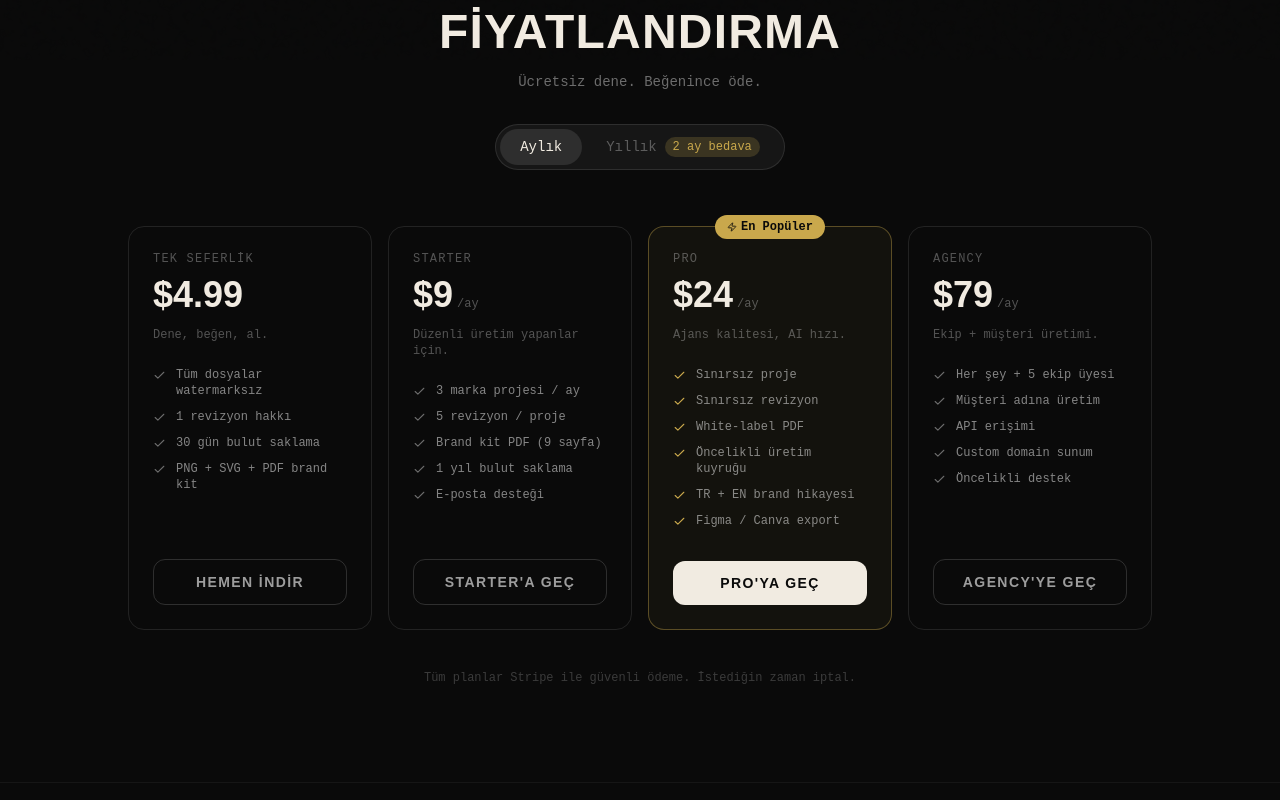
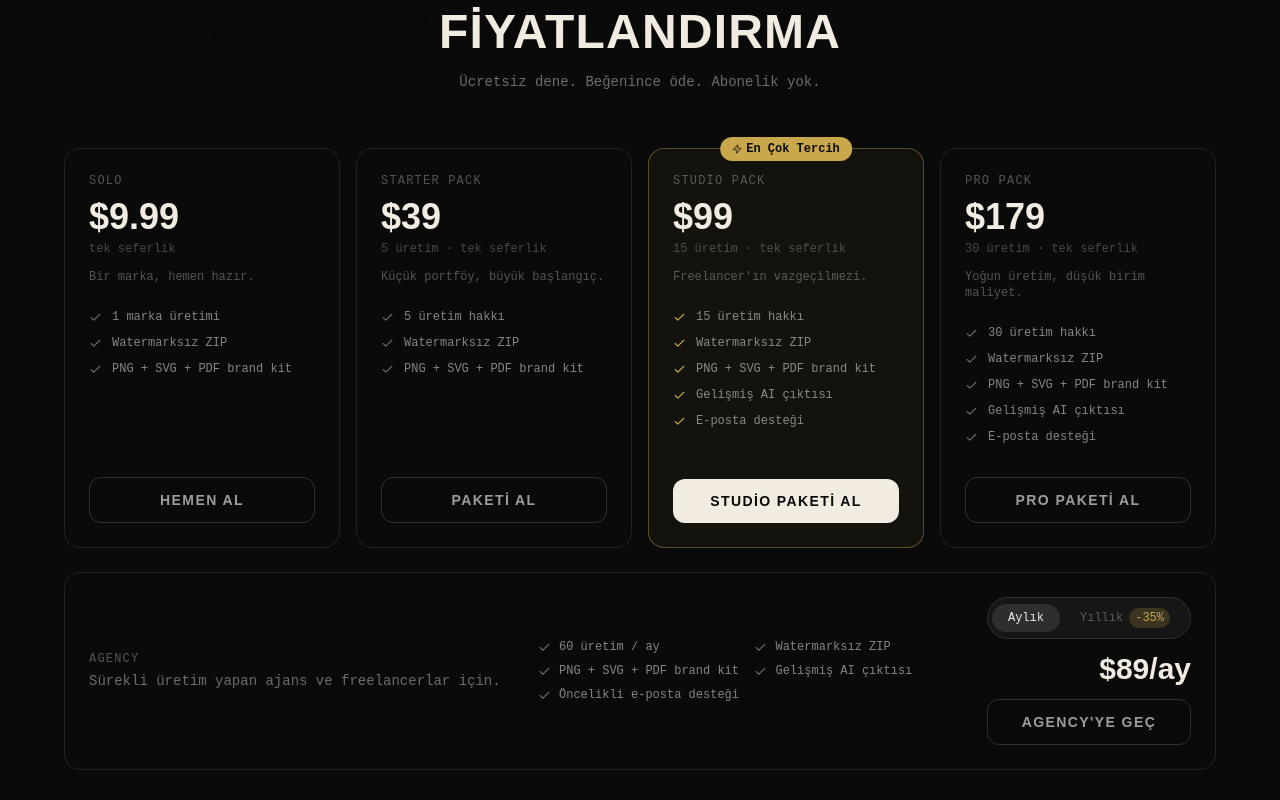
Before and after one commit to rockarge/brandgen, a Next.js app: page / in a window 1280 px wide. Shown: the part 1140-1940 px from the top of the page. Built offline with nearby package versions, Linux system fonts and the light colour scheme.

Commit message:
feat: yeni fiyatlama politikası — paket bazlı model, Sonnet/Haiku tier mapping ts=1781973664

```diff
--- a/app/api/create-checkout/route.ts
+++ b/app/api/create-checkout/route.ts
@@ -4,19 +4,22 @@ import { supabaseAdmin } from "@/lib/supabase";
 
 const APP_URL = process.env.NEXT_PUBLIC_APP_URL || "http://localhost:3000";
 
+// Tek seferlik paket planları (mode: payment, inline price_data)
+const ONE_TIME_PACKS: PlanTier[] = ["starter_pack", "studio_pack", "pro_pack"];
+
 export async function POST(req: NextRequest) {
   try {
     const {
       jobId,
-      tier = "single" as PlanTier,
+      tier = "solo" as PlanTier,
       billing = "monthly" as BillingInterval,
     } = await req.json();
 
     const db = supabaseAdmin();
     let session;
 
-    if (tier === "single") {
-      // Single: jobId zorunlu
+    if (tier === "solo") {
+      // Solo: job bazlı tek seferlik ödeme (üretim sonrası)
       if (!jobId) {
         return NextResponse.json({ error: "jobId gerekli" }, { status: 400 });
       }
@@ -44,18 +47,16 @@ export async function POST(req: NextRequest) {
         );
       }
 
+      const plan = PRICES.solo;
       session = await stripe.checkout.sessions.create({
         mode: "payment",
         payment_method_types: ["card"],
         line_items: [
           {
             price_data: {
-              currency: PRICES.single.currency,
-              unit_amount: PRICES.single.amount,
-              product_data: {
-                name: PRICES.single.name,
-                description: PRICES.single.description,
-              },
+              currency: plan.currency,
+              unit_amount: plan.amount,
+              product_data: { name: plan.name, description: plan.description },
             },
             quantity: 1,
           },
@@ -66,19 +67,52 @@ export async function POST(req: NextRequest) {
         expires_at: Math.floor(Date.now() / 1000) + 30 * 60,
       });
 
-      // Store session id
       await db
         .from("jobs")
         .update({ stripe_session_id: session.id })
         .eq("id", jobId);
-    } else {
-      // Subscription tiers (starter / pro / agency) — jobId opsiyonel
-      const planPrices = PRICES[tier as keyof typeof PRICES] as {
-        monthly: string;
-        yearly: string;
-      };
-      const priceId =
-        billing === "yearly" ? planPrices.yearly : planPrices.monthly;
+
+    } else if (ONE_TIME_PACKS.includes(tier)) {
+      // Paket planlar: tek seferlik ödeme, jobId opsiyonel
+      const plan = PRICES[tier] as { amount: number; currency: string; name: string; description: string };
+
+      const successUrl = jobId
+        ? `${APP_URL}/success/${jobId}?session_id={CHECKOUT_SESSION_ID}&pack=${tier}`
+        : `${APP_URL}/?pack_purchased=${tier}&session_id={CHECKOUT_SESSION_ID}`;
+
+      const cancelUrl = jobId
+        ? `${APP_URL}/preview/${jobId}`
+        : `${APP_URL}/#pricing`;
+
+      session = await stripe.checkout.sessions.create({
+        mode: "payment",
+        payment_method_types: ["card"],
+        line_items: [
+          {
+            price_data: {
+              currency: plan.currency,
+              unit_amount: plan.amount,
+              product_data: { name: plan.name, description: plan.description },
+            },
+            quantity: 1,
+          },
+        ],
+        success_url: successUrl,
+        cancel_url: cancelUrl,
+        metadata: { jobId: jobId ?? "", tier },
+      });
+
+      if (jobId) {
+        await db
+          .from("jobs")
+          .update({ stripe_session_id: session.id })
+          .eq("id", jobId);
+      }
+
+    } else if (tier === "agency") {
+      // Agency: abonelik (inline price_data ile subscription)
+      const plan = PRICES.agency;
+      const priceConfig = billing === "yearly" ? plan.yearly : plan.monthly;
 
       const successUrl = jobId
         ? `${APP_URL}/success/${jobId}?session_id={CHECKOUT_SESSION_ID}`
@@ -91,19 +125,31 @@ export async function POST(req: NextRequest) {
       session = await stripe.checkout.sessions.create({
         mode: "subscription",
         payment_method_types: ["card"],
-        line_items: [{ price: priceId, quantity: 1 }],
+        line_items: [
+          {
+            price_data: {
+              currency: plan.currency,
+              unit_amount: priceConfig.amount,
+              recurring: { interval: priceConfig.interval },
+              product_data: { name: plan.name, description: plan.description },
+            },
+            quantity: 1,
+          },
+        ],
         success_url: successUrl,
         cancel_url: cancelUrl,
         metadata: { jobId: jobId ?? "", tier, billing },
       });
 
-      // Store session id — sadece jobId varsa
       if (jobId) {
         await db
           .from("jobs")
           .update({ stripe_session_id: session.id })
           .eq("id", jobId);
       }
+
+    } else {
+      return NextResponse.json({ error: "Geçersiz plan." }, { status: 400 });
     }
 
     return NextResponse.json({ url: session.url });
--- a/app/api/generate/route.ts
+++ b/app/api/generate/route.ts
@@ -6,7 +6,8 @@ const BACKEND_URL = process.env.BACKEND_URL || "https://brandgen-api.fly.dev";
 
 export async function POST(req: NextRequest) {
   try {
-    const { prompt } = await req.json();
+    // tier: free (default Haiku) | solo | starter_pack | studio_pack | pro_pack | agency
+    const { prompt, tier = "free" } = await req.json();
 
     if (!prompt || prompt.trim().length < 10) {
       return NextResponse.json(
@@ -37,7 +38,7 @@ export async function POST(req: NextRequest) {
     fetch(`${BACKEND_URL}/generate`, {
       method: "POST",
       headers: { "Content-Type": "application/json" },
-      body: JSON.stringify({ job_id: jobId, prompt: prompt.trim() }),
+      body: JSON.stringify({ job_id: jobId, prompt: prompt.trim(), tier }),
     }).catch((e) => console.error("Backend trigger failed:", e));
 
     return NextResponse.json({ jobId });
--- a/app/page.tsx
+++ b/app/page.tsx
@@ -169,10 +169,10 @@ export default function Home() {
           <div className="w-px h-8 bg-white/10" />
           <div>
             <div className="text-2xl font-display font-black text-brand-offwhite">
-              $4.99
+              $9.99
             </div>
             <div className="text-xs font-mono text-white/30 mt-1">
-              Tam kit indirme
+              Tek üretim indirme
             </div>
           </div>
         </div>
--- a/app/preview/[id]/page.tsx
+++ b/app/preview/[id]/page.tsx
@@ -567,7 +567,7 @@ export default function PreviewPage() {
       const res = await fetch("/api/create-checkout", {
         method: "POST",
         headers: { "Content-Type": "application/json" },
-        body: JSON.stringify({ jobId: id, tier: "single" }),
+        body: JSON.stringify({ jobId: id, tier: "solo" }),
       });
       const { url } = await res.json();
       if (url) window.location.href = url;
@@ -707,10 +707,10 @@ export default function PreviewPage() {
             {/* CTA */}
             <div className="p-5 rounded-2xl border border-brand-gold/30 bg-brand-gold/5">
               <div className="flex items-baseline gap-2 mb-1">
-                <span className="font-display font-black text-4xl text-brand-offwhite">$4.99</span>
+                <span className="font-display font-black text-4xl text-brand-offwhite">$9.99</span>
                 <span className="text-white/30 font-mono text-xs">tek seferlik</span>
               </div>
-              <p className="text-xs text-white/40 font-mono mb-5">Kahve fiyatına tam marka kiti.</p>
+              <p className="text-xs text-white/40 font-mono mb-5">Bu üretimi watermarksız, tam kalitede indir.</p>
               <button
                 onClick={handleBuy}
                 disabled={checkoutLoading}
@@ -719,7 +719,7 @@ export default function PreviewPage() {
                 {checkoutLoading ? (
                   <span className="w-4 h-4 border-2 border-brand-black/20 border-t-brand-black rounded-full animate-spin" />
                 ) : (
-                  <><Download size={16} /> İndir — $4.99</>
+                  <><Download size={16} /> İndir — $9.99</>
                 )}
               </button>
               <p className="mt-3 text-center text-xs font-mono text-white/20">Stripe ile güvenli ödeme. Anında indirme.</p>
@@ -727,9 +727,9 @@ export default function PreviewPage() {
 
             {/* Upsell */}
             <div className="p-4 rounded-xl border border-white/5 bg-white/2">
-              <div className="text-xs font-mono text-white/20 mb-2">Daha fazla marka yapacaksan?</div>
+              <div className="text-xs font-mono text-white/20 mb-2">Birden fazla marka yapacaksan?</div>
               <div className="text-sm font-body text-white/40">
-                <strong className="text-white/60">Starter $9/ay</strong> — 3 proje/ay, sınırsız revizyon, 1 yıl bulut saklama.
+                <strong className="text-white/60">Starter Pack $39</strong> — 5 üretim hakkı, süresi dolmaz.
               </div>
             </div>
           </div>
--- a/components/Pricing.tsx
+++ b/components/Pricing.tsx
@@ -5,89 +5,103 @@ import { Check, Zap, Loader2 } from "lucide-react";
 
 type Billing = "monthly" | "yearly";
 
-const PLANS = [
+// Tek seferlik paket planları
+const ONE_TIME_PLANS = [
   {
-    id: "single",
-    name: "Tek Seferlik",
+    id: "solo",
+    name: "Solo",
     badge: null,
-    monthly: 4.99,
-    yearly: null,
-    yearlyTotal: null,
-    description: "Dene, beğen, al.",
+    price: 9.99,
+    priceLabel: "tek seferlik",
+    description: "Bir marka, hemen hazır.",
     features: [
-      "Tüm dosyalar watermarksız",
-      "1 revizyon hakkı",
-      "30 gün bulut saklama",
+      "1 marka üretimi",
+      "Watermarksız ZIP",
       "PNG + SVG + PDF brand kit",
     ],
-    cta: "Hemen İndir",
+    cta: "Hemen Al",
     highlight: false,
+    aiNote: null,
   },
   {
-    id: "starter",
-    name: "Starter",
+    id: "starter_pack",
+    name: "Starter Pack",
     badge: null,
-    monthly: 9,
-    yearly: 7,
-    yearlyTotal: 79,
-    description: "Düzenli üretim yapanlar için.",
+    price: 39,
+    priceLabel: "5 üretim · tek seferlik",
+    description: "Küçük portföy, büyük başlangıç.",
     features: [
-      "3 marka projesi / ay",
-      "5 revizyon / proje",
-      "Brand kit PDF (9 sayfa)",
-      "1 yıl bulut saklama",
+      "5 üretim hakkı",
+      "Watermarksız ZIP",
+      "PNG + SVG + PDF brand kit",
+    ],
+    cta: "Paketi Al",
+    highlight: false,
+    aiNote: null,
+  },
+  {
+    id: "studio_pack",
+    name: "Studio Pack",
+    badge: "En Çok Tercih",
+    price: 99,
+    priceLabel: "15 üretim · tek seferlik",
+    description: "Freelancer'ın vazgeçilmezi.",
+    features: [
+      "15 üretim hakkı",
+      "Watermarksız ZIP",
+      "PNG + SVG + PDF brand kit",
+      "Gelişmiş AI çıktısı",
       "E-posta desteği",
     ],
-    cta: "Starter'a Geç",
-    highlight: false,
+    cta: "Studio Paketi Al",
+    highlight: true,
+    aiNote: null,
   },
   {
-    id: "pro",
-    name: "Pro",
-    badge: "En Popüler",
-    monthly: 24,
-    yearly: 19,
-    yearlyTotal: 199,
-    description: "Ajans kalitesi, AI hızı.",
+    id: "pro_pack",
+    name: "Pro Pack",
+    badge: null,
+    price: 179,
+    priceLabel: "30 üretim · tek seferlik",
+    description: "Yoğun üretim, düşük birim maliyet.",
     features: [
-      "Sınırsız proje",
-      "Sınırsız revizyon",
-      "White-label PDF",
-      "Öncelikli üretim kuyruğu",
-      "TR + EN brand hikayesi",
-      "Figma / Canva export",
+      "30 üretim hakkı",
+      "Watermarksız ZIP",
+      "PNG + SVG + PDF brand kit",
+      "Gelişmiş AI çıktısı",
+      "E-posta desteği",
     ],
-    cta: "Pro'ya Geç",
-    highlight: true,
+    cta: "Pro Paketi Al",
+    highlight: false,
+    aiNote: null,
   },
-  {
+];
+
+// Agency abonelik planı
+const AGENCY_PLAN = {
   id: "agency",
   name: "Agency",
   badge: null,
-    monthly: 79,
-    yearly: 59,
-    yearlyTotal: 599,
-    description: "Ekip + müşteri üretimi.",
+  monthly: 89,
+  yearly: 699,
+  description: "Sürekli üretim yapan ajans ve freelancerlar için.",
   features: [
-      "Her şey + 5 ekip üyesi",
-      "Müşteri adına üretim",
-      "API erişimi",
-      "Custom domain sunum",
-      "Öncelikli destek",
+    "60 üretim / ay",
+    "Watermarksız ZIP",
+    "PNG + SVG + PDF brand kit",
+    "Gelişmiş AI çıktısı",
+    "Öncelikli e-posta desteği",
   ],
   cta: "Agency'ye Geç",
-    highlight: false,
-  },
-];
+};
 
-// v2 — force recompile
+// v3 — yeni fiyatlama politikası
 export default function Pricing({ jobId }: { jobId?: string }) {
   const [billing, setBilling] = useState<Billing>("monthly");
   const [loadingPlan, setLoadingPlan] = useState<string | null>(null);
 
   async function handleCheckout(planId: string) {
-    if (planId === "single" && !jobId) {
-      // Tek seferlik ödeme için önce marka üretimi gerekli
+    if (planId === "solo" && !jobId) {
       document.getElementById("try")?.scrollIntoView({ behavior: "smooth" });
       return;
     }
@@ -114,55 +128,20 @@ export default function Pricing({ jobId }: { jobId?: string }) {
 
   return (
     <section className="py-24 px-4" id="pricing">
-      <div className="max-w-5xl mx-auto">
+      <div className="max-w-6xl mx-auto">
         {/* Header */}
         <div className="text-center mb-14">
           <h2 className="font-display font-black text-5xl uppercase tracking-wide text-brand-offwhite mb-4">
             Fiyatlandırma
           </h2>
           <p className="text-white/40 font-mono text-sm">
-            Ücretsiz dene. Beğenince öde.
+            Ücretsiz dene. Beğenince öde. Abonelik yok.
           </p>
-
-          {/* Billing toggle */}
-          <div className="inline-flex items-center gap-1 mt-8 p-1 rounded-full border border-white/10 bg-white/5">
-            <button
-              onClick={() => setBilling("monthly")}
-              className={`px-5 py-2 rounded-full text-sm font-mono transition-all ${
-                billing === "monthly"
-                  ? "bg-white/10 text-brand-offwhite"
-                  : "text-white/30 hover:text-white/50"
-              }`}
-            >
-              Aylık
-            </button>
-            <button
-              onClick={() => setBilling("yearly")}
-              className={`px-5 py-2 rounded-full text-sm font-mono transition-all flex items-center gap-2 ${
-                billing === "yearly"
-                  ? "bg-white/10 text-brand-offwhite"
-                  : "text-white/30 hover:text-white/50"
-              }`}
-            >
-              Yıllık
-              <span className="text-xs px-2 py-0.5 rounded-full bg-brand-gold/20 text-brand-gold font-mono">
-                2 ay bedava
-              </span>
-            </button>
-          </div>
         </div>
 
-        {/* Plan cards */}
-        <div className="grid grid-cols-1 sm:grid-cols-2 lg:grid-cols-4 gap-4">
-          {PLANS.map((plan) => {
-            const price =
-              billing === "yearly" && plan.yearly != null
-                ? plan.yearly
-                : plan.monthly;
-
-            const isYearly = billing === "yearly" && plan.yearlyTotal != null;
-
-            return (
+        {/* Tek seferlik paket kartları */}
+        <div className="grid grid-cols-1 sm:grid-cols-2 lg:grid-cols-4 gap-4 mb-6">
+          {ONE_TIME_PLANS.map((plan) => (
             <div
               key={plan.id}
               className={`relative flex flex-col rounded-2xl border p-6 transition-all ${
@@ -171,7 +150,6 @@ export default function Pricing({ jobId }: { jobId?: string }) {
                   : "border-white/10 bg-white/3 hover:bg-white/5"
               }`}
             >
-                {/* Badge */}
               {plan.badge && (
                 <div className="absolute -top-3 left-1/2 -translate-x-1/2">
                   <span className="flex items-center gap-1 px-3 py-1 rounded-full bg-brand-gold text-brand-black text-xs font-mono font-bold">
@@ -181,37 +159,23 @@ export default function Pricing({ jobId }: { jobId?: string }) {
                 </div>
               )}
 
-                {/* Plan name */}
               <div className="mb-6">
                 <div className="text-xs font-mono text-white/30 uppercase tracking-widest mb-2">
                   {plan.name}
                 </div>
                 <div className="flex items-baseline gap-1">
                   <span className="font-display font-black text-4xl text-brand-offwhite">
-                      {plan.yearly === null
-                        ? `$${price}`
-                        : `$${price}`}
-                    </span>
-                    <span className="text-white/30 font-mono text-xs">
-                      {plan.yearly === null ? "" : isYearly ? "/ay" : "/ay"}
+                    ${plan.price}
                   </span>
                 </div>
-                  {isYearly && (
-                    <div className="text-xs font-mono text-brand-gold/70 mt-1">
-                      ${plan.yearlyTotal}/yıl · ${plan.monthly - plan.yearly!} tasarruf
+                <div className="text-xs font-mono text-white/25 mt-1">
+                  {plan.priceLabel}
                 </div>
-                  )}
-                  {plan.yearlyTotal === null && billing === "yearly" && (
-                    <div className="text-xs font-mono text-white/20 mt-1">
-                      tek seferlik
-                    </div>
-                  )}
                 <p className="text-xs text-white/30 font-mono mt-3">
                   {plan.description}
                 </p>
               </div>
 
-                {/* Features */}
               <ul className="flex-1 space-y-2.5 mb-8">
                 {plan.features.map((f) => (
                   <li key={f} className="flex items-start gap-2.5">
@@ -226,7 +190,6 @@ export default function Pricing({ jobId }: { jobId?: string }) {
                 ))}
               </ul>
 
-                {/* CTA */}
               <button
                 onClick={() => handleCheckout(plan.id)}
                 disabled={loadingPlan === plan.id}
@@ -236,19 +199,97 @@ export default function Pricing({ jobId }: { jobId?: string }) {
                     : "border border-white/15 text-white/60 hover:border-white/30 hover:text-white/80"
                 }`}
               >
-                  {loadingPlan === plan.id ? (
+                {loadingPlan === plan.id && (
                   <Loader2 size={14} className="animate-spin" />
-                  ) : null}
+                )}
                 {plan.cta}
               </button>
             </div>
-            );
-          })}
+          ))}
+        </div>
+
+        {/* Agency abonelik kartı — tam genişlik, farklı görünüm */}
+        <div className="rounded-2xl border border-white/10 bg-white/3 hover:bg-white/5 transition-all p-6">
+          <div className="flex flex-col md:flex-row md:items-center gap-6">
+            {/* Sol: başlık + açıklama */}
+            <div className="flex-1">
+              <div className="text-xs font-mono text-white/30 uppercase tracking-widest mb-1">
+                {AGENCY_PLAN.name}
+              </div>
+              <p className="text-sm text-white/40 font-mono">
+                {AGENCY_PLAN.description}
+              </p>
+            </div>
+
+            {/* Orta: özellikler */}
+            <ul className="flex-1 grid grid-cols-1 sm:grid-cols-2 gap-2">
+              {AGENCY_PLAN.features.map((f) => (
+                <li key={f} className="flex items-start gap-2">
+                  <Check size={13} className="mt-0.5 flex-shrink-0 text-white/40" />
+                  <span className="text-xs font-mono text-white/50">{f}</span>
+                </li>
+              ))}
+            </ul>
+
+            {/* Sağ: fiyat + toggle + buton */}
+            <div className="flex flex-col items-center md:items-end gap-3 min-w-[180px]">
+              {/* Billing toggle — sadece Agency'de */}
+              <div className="inline-flex items-center gap-1 p-1 rounded-full border border-white/10 bg-white/5">
+                <button
+                  onClick={() => setBilling("monthly")}
+                  className={`px-4 py-1.5 rounded-full text-xs font-mono transition-all ${
+                    billing === "monthly"
+                      ? "bg-white/10 text-brand-offwhite"
+                      : "text-white/30 hover:text-white/50"
+                  }`}
+                >
+                  Aylık
+                </button>
+                <button
+                  onClick={() => setBilling("yearly")}
+                  className={`px-4 py-1.5 rounded-full text-xs font-mono transition-all flex items-center gap-1.5 ${
+                    billing === "yearly"
+                      ? "bg-white/10 text-brand-offwhite"
+                      : "text-white/30 hover:text-white/50"
+                  }`}
+                >
+                  Yıllık
+                  <span className="text-xs px-1.5 py-0.5 rounded-full bg-brand-gold/20 text-brand-gold font-mono">
+                    -35%
+                  </span>
+                </button>
+              </div>
+
+              <div className="text-right">
+                <span className="font-display font-black text-3xl text-brand-offwhite">
+                  {billing === "yearly"
+                    ? `$${AGENCY_PLAN.yearly}/yıl`
+                    : `$${AGENCY_PLAN.monthly}/ay`}
+                </span>
+                {billing === "yearly" && (
+                  <div className="text-xs font-mono text-brand-gold/70 mt-0.5">
+                    ≈ $58/ay · 2 ay bedava
+                  </div>
+                )}
+              </div>
+
+              <button
+                onClick={() => handleCheckout(AGENCY_PLAN.id)}
+                disabled={loadingPlan === AGENCY_PLAN.id}
+                className="flex items-center justify-center gap-2 w-full py-3 px-6 rounded-xl text-sm font-display font-bold uppercase tracking-widest border border-white/15 text-white/60 hover:border-white/30 hover:text-white/80 transition-all disabled:opacity-60 disabled:cursor-not-allowed"
+              >
+                {loadingPlan === AGENCY_PLAN.id && (
+                  <Loader2 size={14} className="animate-spin" />
+                )}
+                {AGENCY_PLAN.cta}
+              </button>
+            </div>
+          </div>
         </div>
 
         {/* Footer note */}
-        <p className="mt-10 text-center text-xs font-mono text-white/20">
-          Tüm planlar Stripe ile güvenli ödeme. İstediğin zaman iptal.
+        <p className="mt-8 text-center text-xs font-mono text-white/20">
+          Tüm ödemeler Stripe ile güvenli. Paketler süresi dolmaz.
         </p>
       </div>
     </section>
--- a/lib/stripe.ts
+++ b/lib/stripe.ts
@@ -4,32 +4,44 @@ export const stripe = new Stripe(process.env.STRIPE_SECRET_KEY!, {
   apiVersion: "2024-06-20",
 });
 
+// Tüm planlar inline price_data — Stripe'ta önceden ürün oluşturmak gerekmez.
+// Agency abonelik (subscription mode) da inline tanımlı.
 export const PRICES = {
-  single: {
-    amount: 499, // $4.99 in cents
+  // Tek seferlik — job bazlı (üretim sonrası ödeme)
+  solo: {
+    amount: 999, // $9.99
     currency: "usd",
-    name: "BrandGen — Tek Seferlik Brand Kit",
-    description: "Watermarksız tam brand kit. Haiku AI ile üretildi.",
+    name: "BrandGen Solo — 1 Üretim",
+    description: "Watermarksız tam brand kit. PNG + SVG + PDF.",
   },
-  starter: {
-    monthly: process.env.STRIPE_STARTER_MONTHLY_PRICE_ID!,
-    yearly:  process.env.STRIPE_STARTER_YEARLY_PRICE_ID!,
-    name: "BrandGen Starter",
-    aiModel: "Sonnet",
+  // Tek seferlik paketler — üretim hakkı (credits sistemi gelecek sprint)
+  starter_pack: {
+    amount: 3900, // $39
+    currency: "usd",
+    name: "BrandGen Starter Pack — 5 Üretim",
+    description: "5 üretim hakkı. Watermarksız ZIP (PNG + SVG + PDF).",
   },
-  pro: {
-    monthly: process.env.STRIPE_PRO_MONTHLY_PRICE_ID!,
-    yearly:  process.env.STRIPE_PRO_YEARLY_PRICE_ID!,
-    name: "BrandGen Pro",
-    aiModel: "Opus",         // VIP farklılaştırıcı
+  studio_pack: {
+    amount: 9900, // $99
+    currency: "usd",
+    name: "BrandGen Studio Pack — 15 Üretim",
+    description: "15 üretim hakkı. Gelişmiş AI çıktısı. E-posta desteği.",
   },
+  pro_pack: {
+    amount: 17900, // $179
+    currency: "usd",
+    name: "BrandGen Pro Pack — 30 Üretim",
+    description: "30 üretim hakkı. Gelişmiş AI çıktısı. E-posta desteği.",
+  },
+  // Agency — abonelik (subscription mode, inline price_data)
   agency: {
-    monthly: process.env.STRIPE_AGENCY_MONTHLY_PRICE_ID!,
-    yearly:  process.env.STRIPE_AGENCY_YEARLY_PRICE_ID!,
+    monthly: { amount: 8900, interval: "month" as const },  // $89/ay
+    yearly:  { amount: 69900, interval: "year" as const },   // $699/yıl
+    currency: "usd",
     name: "BrandGen Agency",
-    aiModel: "Opus",
+    description: "60 üretim/ay. Gelişmiş AI çıktısı. Öncelikli e-posta desteği.",
   },
 } as const;
 
 export type BillingInterval = "monthly" | "yearly";
-export type PlanTier = "single" | "starter" | "pro" | "agency";
+export type PlanTier = "solo" | "starter_pack" | "studio_pack" | "pro_pack" | "agency";
```
Lines whose indentation alone changed are shown as unchanged.
